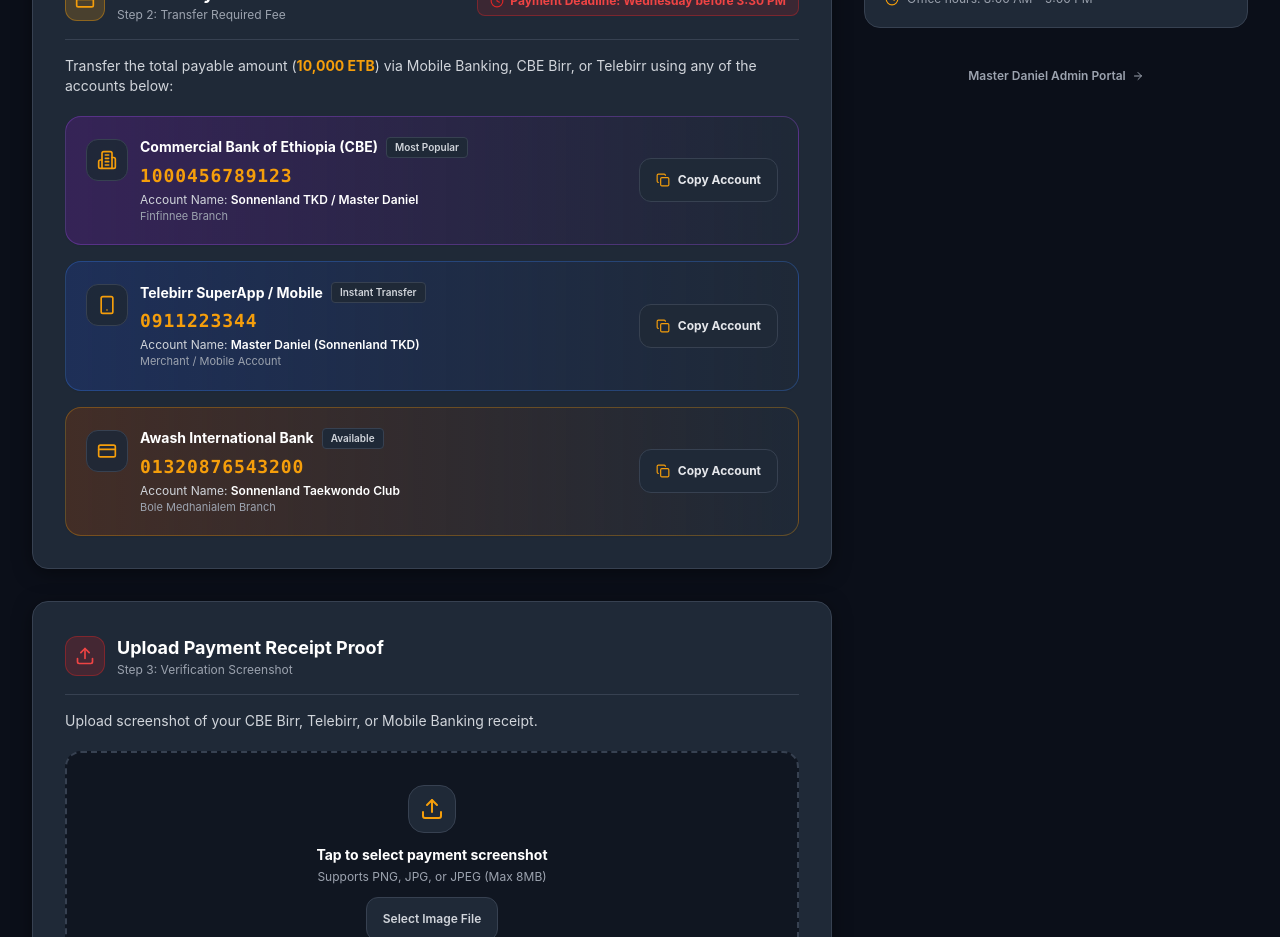
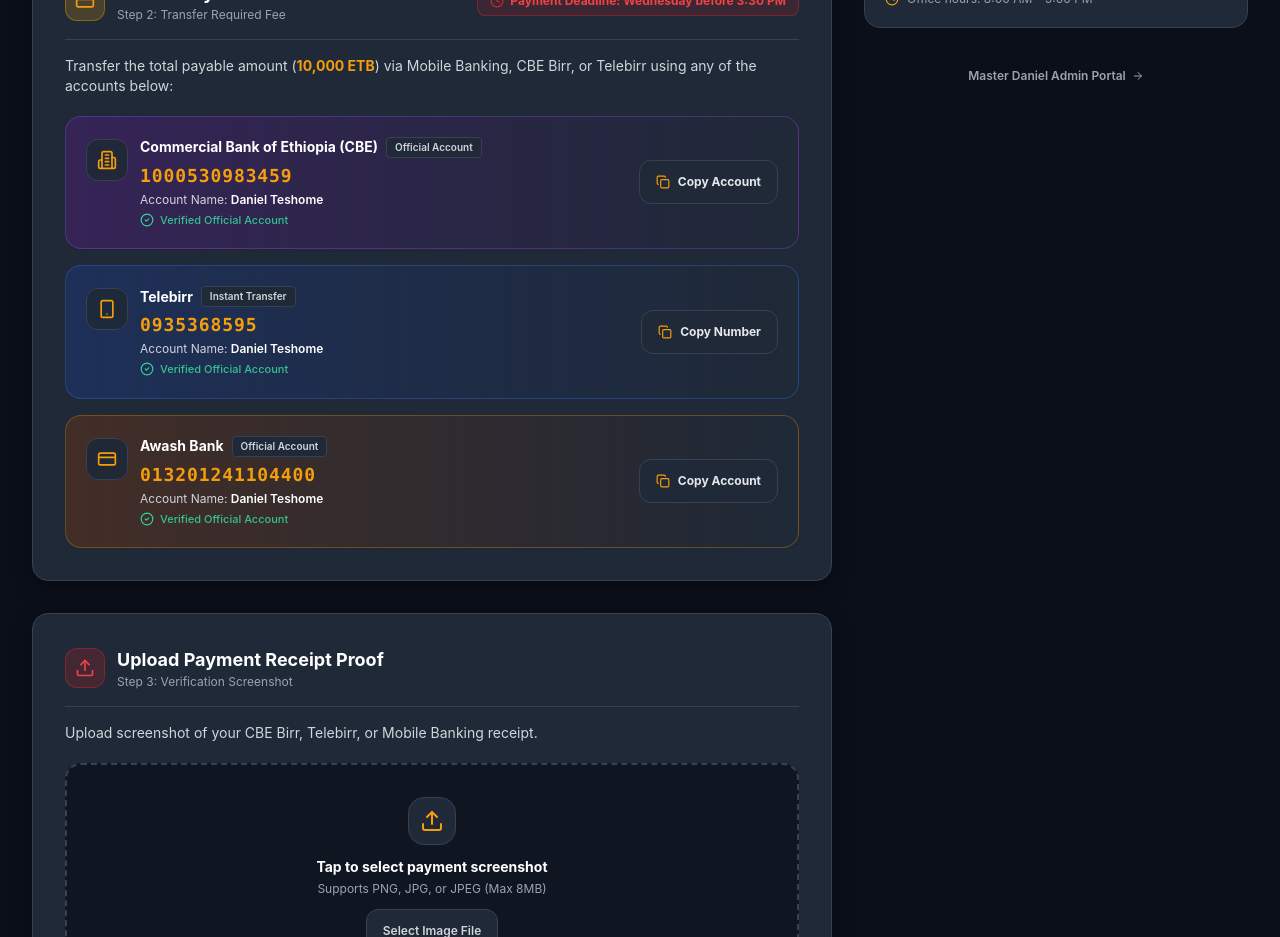
Before and after one commit to danitdk/sonnenland-tkd-hub, a Next.js app: page / in a window 1280 px wide. Shown: the part 1220-2157 px from the top of the page. Built offline with nearby package versions, Linux system fonts and the light colour scheme.

Commit message:
update: add verified CBE, Telebirr, and Awash bank accounts

```diff
--- a/src/app/page.js
+++ b/src/app/page.js
@@ -55,22 +55,22 @@
   {
     id: "cbe",
     bankName: "Commercial Bank of Ethiopia (CBE)",
-    shortName: "CBE",
-    accountNumber: "1000456789123",
-    accountHolder: "Sonnenland TKD / Master Daniel",
-    branch: "Finfinnee Branch",
+    shortName: "CBE Account",
+    accountNumber: "1000530983459",
+    accountHolder: "Daniel Teshome",
+    copyLabel: "Copy Account",
     icon: Building2,
     color: "from-purple-900/40 to-surface-card",
     borderColor: "border-purple-500/30",
-    badge: "Most Popular",
+    badge: "Official Account",
   },
   {
     id: "telebirr",
-    bankName: "Telebirr SuperApp / Mobile",
-    shortName: "Telebirr",
-    accountNumber: "0911223344",
-    accountHolder: "Master Daniel (Sonnenland TKD)",
-    branch: "Merchant / Mobile Account",
+    bankName: "Telebirr",
+    shortName: "Telebirr Number",
+    accountNumber: "0935368595",
+    accountHolder: "Daniel Teshome",
+    copyLabel: "Copy Number",
     icon: Smartphone,
     color: "from-blue-900/40 to-surface-card",
     borderColor: "border-blue-500/30",
@@ -78,15 +78,15 @@
   },
   {
     id: "awash",
-    bankName: "Awash International Bank",
-    shortName: "Awash Bank",
-    accountNumber: "01320876543200",
-    accountHolder: "Sonnenland Taekwondo Club",
-    branch: "Bole Medhanialem Branch",
+    bankName: "Awash Bank",
+    shortName: "Awash Account",
+    accountNumber: "013201241104400",
+    accountHolder: "Daniel Teshome",
+    copyLabel: "Copy Account",
     icon: CreditCard,
     color: "from-amber-900/40 to-surface-card",
     borderColor: "border-amber-500/30",
-    badge: "Available",
+    badge: "Official Account",
   },
 ];
 
@@ -125,17 +125,49 @@
     return /^(?:\+251|0)[97]\d{8}$/.test(cleaned);
   };
 
-  // Copy bank details helper
+  // Copy bank details helper with resilient clipboard & mobile fallback
   const handleCopy = (id, text, label) => {
-    navigator.clipboard.writeText(text);
+    const copySuccess = () => {
       setCopiedId(id);
-    setCopiedToast(`Copied ${label || "account"} to clipboard!`);
+      setCopiedToast(`Copied ${label || "account"} (${text}) to clipboard!`);
       setTimeout(() => {
         setCopiedId(null);
       }, 2500);
       setTimeout(() => {
         setCopiedToast("");
       }, 3500);
+    };
+
+    if (typeof navigator !== "undefined" && navigator.clipboard && navigator.clipboard.writeText) {
+      navigator.clipboard
+        .writeText(text)
+        .then(copySuccess)
+        .catch(() => {
+          fallbackCopyText(text);
+          copySuccess();
+        });
+    } else {
+      fallbackCopyText(text);
+      copySuccess();
+    }
+  };
+
+  const fallbackCopyText = (text) => {
+    try {
+      const textArea = document.createElement("textarea");
+      textArea.value = text;
+      textArea.style.position = "fixed";
+      textArea.style.top = "0";
+      textArea.style.left = "0";
+      textArea.style.opacity = "0";
+      document.body.appendChild(textArea);
+      textArea.focus();
+      textArea.select();
+      document.execCommand("copy");
+      document.body.removeChild(textArea);
+    } catch (err) {
+      console.warn("Fallback copy failed:", err);
+    }
   };
 
   // File Upload Handler
@@ -288,7 +320,7 @@
         `*Date:* ${ticket.displayDate}\n\n` +
         `Hello Master Daniel, I have registered my child for the Sonnenland After-School Taekwondo program and submitted my payment receipt. Thank you!`
     );
-    return `https://wa.me/251911223344?text=${text}`;
+    return `https://wa.me/251935368595?text=${text}`;
   };
 
   const getTelegramShareUrl = (ticket) => {
@@ -661,11 +693,16 @@
                                 <p className="text-xs text-gray-300 mt-0.5">
                                   Account Name: <span className="font-semibold text-white">{acc.accountHolder}</span>
                                 </p>
-                                <p className="text-[11px] text-gray-400">{acc.branch}</p>
+                                <div className="flex items-center gap-1.5 mt-1">
+                                  <CheckCircle2 className="h-3.5 w-3.5 text-emerald-400 shrink-0" />
+                                  <span className="text-[11px] font-medium text-emerald-400/90">
+                                    Verified Official Account
+                                  </span>
+                                </div>
                               </div>
                             </div>
 
-                            {/* 1-Click Copy Account Button - Full width touch target on mobile */}
+                            {/* 1-Click Copy Button - Full width touch target on mobile */}
                             <button
                               type="button"
                               onClick={() => handleCopy(acc.id, acc.accountNumber, acc.shortName)}
@@ -683,7 +720,7 @@
                               ) : (
                                 <>
                                   <Copy className="h-3.5 w-3.5 text-gold" />
-                                  <span>Copy Account</span>
+                                  <span>{acc.copyLabel || "Copy Account"}</span>
                                 </>
                               )}
                             </button>
--- a/src/components/RegistrationCard.js
+++ b/src/components/RegistrationCard.js
@@ -2,11 +2,13 @@
 
 export default function RegistrationCard({
   title = "Term Registration",
-  price = "$240",
-  term = "Fall / Winter Trimester",
+  price = "10,000 ETB",
+  term = "Fall / Term 1 Trimester",
   features = [
-    "20 Guided Training Sessions with Master Daniel",
-    "Official Sonnenland TKD Uniform (Dobok) & White Belt",
+    "Mon / Wed / Fri (3:30 PM - 4:30 PM) Training with Master Daniel",
+    "Optional Official Uniform (Dobok) & White Belt (+1,500 ETB)",
+    "Direct Mobile Payment: CBE (1000530983459), Telebirr (0935368595), Awash (013201241104400)",
+    "Official Account Name: Daniel Teshome",
     "Digital Belt Progress & Attendance Tracking",
     "Eligible for Term-End Belt Promotion Examination",
   ],
```
Lines whose indentation alone changed are shown as unchanged.
